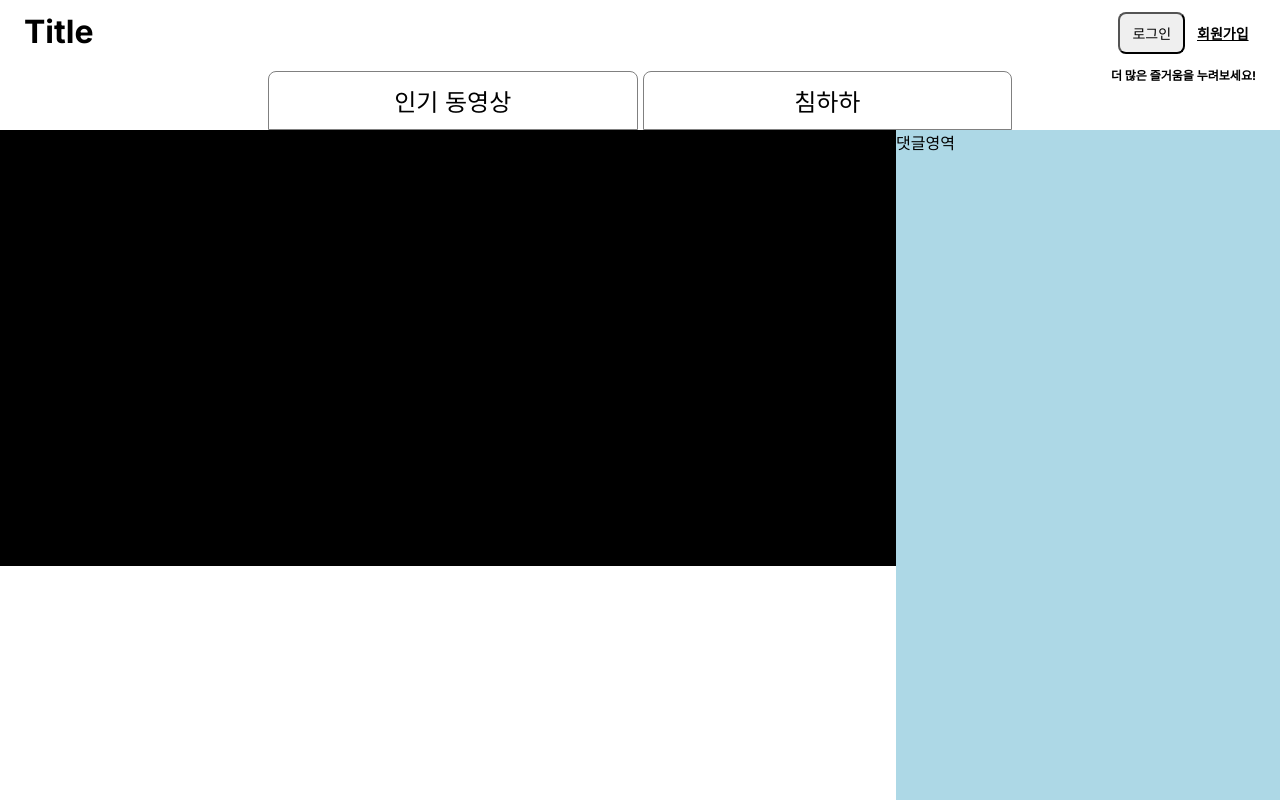
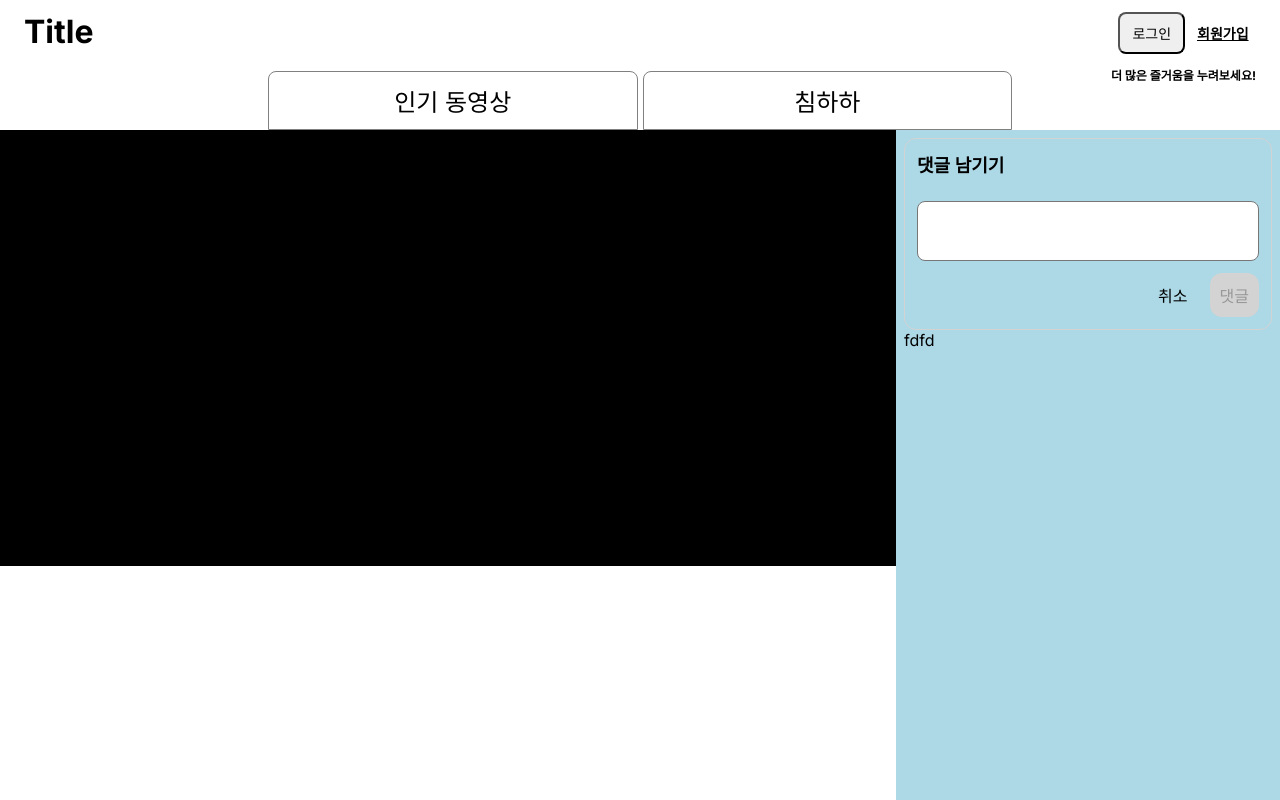
Before and after one commit to boyfromthewell/nextjs-playground, a Next.js app: page /video/1 in a window 1280 px wide. Built offline with nearby package versions, Linux system fonts and the light colour scheme; no server answers; the database is empty.

Commit message:
feat: 댓글 기능 구현 및 각 영상의 댓글 데이터 불러오기

```diff
--- /dev/null
+++ b/src/api/comment.ts
@@ -0,0 +1,44 @@
+type RequestType = {
+  videoId: string;
+  userId: string;
+  content: string;
+};
+
+export async function postComment(reqBody: RequestType, accessToken: string) {
+  try {
+    const res = await fetch(`/api/comment`, {
+      method: 'POST',
+      headers: {
+        'Content-Type': 'application/json',
+        Authorization: `Bearer ${accessToken}`,
+      },
+      body: JSON.stringify(reqBody),
+    });
+    if (res.status === 200) {
+      console.log('ok');
+      return true;
+    }
+  } catch (error) {
+    console.error('Failed to post user data:', error);
+  }
+  return false;
+}
+
+export async function getComment(videoId: string) {
+  try {
+    const res = await fetch(
+      `/api/comment?videoId=${encodeURIComponent(videoId)}`,
+      {
+        method: 'GET',
+        headers: {
+          'Content-Type': 'application/json',
+        },
+      },
+    );
+    if (res.status === 200) {
+      return res.json();
+    }
+  } catch (error) {
+    console.error('Failed to post user data:', error);
+  }
+}
--- a/src/app/api/auth/[...nextauth]/route.ts
+++ b/src/app/api/auth/[...nextauth]/route.ts
@@ -26,7 +26,6 @@ const handler = NextAuth({
       return url.startsWith(baseUrl) ? baseUrl : url;
     },
     async jwt({ token, user, account }) {
-      console.log(token);
       if (account) {
         token.provider = account.provider;
         token.accessToken = account.access_token;
--- /dev/null
+++ b/src/app/api/comment/route.ts
@@ -0,0 +1,53 @@
+import { PrismaClient } from '@prisma/client';
+import { NextRequest, NextResponse } from 'next/server';
+
+const prisma = new PrismaClient();
+
+export async function POST(req: NextRequest) {
+  const body = await req.json();
+  const { videoId, userId, content } = body;
+
+  try {
+    let video = await prisma.video.findUnique({
+      where: { videoId },
+    });
+
+    if (!video) {
+      await prisma.video.create({
+        data: { videoId },
+      });
+    }
+
+    const newComment = await prisma.comment.create({
+      data: {
+        video: {
+          connect: { videoId },
+        },
+        userId,
+        content,
+      },
+    });
+    return NextResponse.json(newComment, { status: 200 });
+  } catch (e) {
+    return NextResponse.json({ error: 'Server Error' }, { status: 500 });
+  }
+}
+
+export async function GET(req: NextRequest) {
+  const url = new URL(req.url);
+  const videoId = url.searchParams.get('videoId');
+
+  if (!videoId) {
+    return NextResponse.json({ error: 'videoId is required' }, { status: 400 });
+  }
+
+  try {
+    const comments = await prisma.video.findUnique({
+      where: { videoId },
+      include: { comments: true },
+    });
+    return NextResponse.json(comments, { status: 200 });
+  } catch (e) {
+    return NextResponse.json({ error: 'Server Error' }, { status: 500 });
+  }
+}
--- /dev/null
+++ b/src/app/video/[id]/_components/CommentForm.tsx
@@ -0,0 +1,88 @@
+import { useSession } from 'next-auth/react';
+import { ChangeEvent } from 'react';
+import styled from 'styled-components';
+
+interface CommentFormProps {
+  value: string;
+  onChange: (e: ChangeEvent<HTMLTextAreaElement>) => void;
+  resetText: () => void;
+  sendComment: () => void;
+}
+
+export default function CommentForm({
+  value,
+  onChange,
+  resetText,
+  sendComment,
+}: CommentFormProps) {
+  const { data } = useSession();
+
+  return (
+    <FormContainer>
+      <span>댓글 남기기</span>
+      <Name>{data?.user.email || data?.user.name}</Name>
+      <CommentInput value={value} onChange={onChange} />
+      <ButtonWrapper>
+        <CancelBtn onClick={resetText}>취소</CancelBtn>
+        <SendBtn disabled={!value} onClick={sendComment}>
+          댓글
+        </SendBtn>
+      </ButtonWrapper>
+    </FormContainer>
+  );
+}
+
+const FormContainer = styled.div`
+  display: flex;
+  flex-direction: column;
+  width: 100%;
+  height: fit-content;
+  gap: 12px;
+  border-radius: 12px;
+  border: 1px solid lightgray;
+  padding: 12px;
+  span {
+    font-size: 18px;
+    font-weight: 600;
+  }
+`;
+const Name = styled.p``;
+
+const CommentInput = styled.textarea`
+  width: 100%;
+  resize: none;
+  font-size: 1.225rem;
+  padding: 7px;
+  border-radius: 8px;
+`;
+
+const ButtonWrapper = styled.div`
+  display: flex;
+  justify-content: flex-end;
+  gap: 12px;
+`;
+
+const SendBtn = styled.button`
+  padding: 10px;
+  border-radius: 12px;
+  border: none;
+  font-size: 16px;
+  background-color: transparent;
+  &:disabled {
+    background-color: lightgrey;
+  }
+  &:not(:disabled) {
+    color: #fff;
+    background: #065fd4;
+  }
+`;
+
+const CancelBtn = styled(SendBtn)`
+  &:not(:disabled) {
+    background-color: transparent;
+    color: black;
+    &:hover {
+      background-color: lightgrey;
+    }
+  }
+`;
--- /dev/null
+++ b/src/app/video/[id]/_components/CommentList.tsx
@@ -0,0 +1,19 @@
+import { getComment } from '@/api/comment';
+import { useEffect } from 'react';
+import styled from 'styled-components';
+
+export default function CommentList({ videoId }: { videoId: string }) {
+  useEffect(() => {
+    const fetchComment = async () => {
+      const res = await getComment(videoId);
+      console.log(res);
+    };
+    fetchComment();
+  }, []);
+  return <ListContainer>fdfd</ListContainer>;
+}
+
+const ListContainer = styled.div`
+  display: flex;
+  flex-direction: column;
+`;
--- a/src/app/video/[id]/_components/Comments.tsx
+++ b/src/app/video/[id]/_components/Comments.tsx
@@ -1,12 +1,53 @@
 'use client';
 
 import styled from 'styled-components';
+import CommentForm from './CommentForm';
+import { ChangeEvent, useState } from 'react';
+import { useParams } from 'next/navigation';
+import { postComment } from '@/api/comment';
+import { useSession } from 'next-auth/react';
+import CommentList from './CommentList';
 
 export default function Comments() {
-  return <CommentsContainer>댓글영역</CommentsContainer>;
+  const [textValue, setTextValue] = useState('');
+  const { data } = useSession();
+  const { id } = useParams();
+  const videoId = typeof id === 'string' ? id : '';
+
+  const onChange = (e: ChangeEvent<HTMLTextAreaElement>) =>
+    setTextValue(e.target.value);
+
+  const resetText = () => setTextValue('');
+
+  const sendComment = async () => {
+    const isSuccess = await postComment(
+      {
+        videoId,
+        userId: data?.user.email || (data?.user.name as string),
+        content: textValue,
+      },
+      data?.user.accessToken as string,
+    );
+    if (isSuccess) resetText();
+  };
+
+  return (
+    <CommentsContainer>
+      <CommentForm
+        value={textValue}
+        onChange={onChange}
+        resetText={resetText}
+        sendComment={sendComment}
+      />
+      <CommentList videoId={videoId} />
+    </CommentsContainer>
+  );
 }
 
 const CommentsContainer = styled.div`
+  display: flex;
+  flex-direction: column;
+  padding: 8px;
   width: 30%;
   height: auto;
   background-color: lightblue;
--- a/src/types/next-auth.d.ts
+++ b/src/types/next-auth.d.ts
@@ -5,6 +5,7 @@ declare module 'next-auth' {
     user: {
       id?: string | null;
       provider?: string | null;
+      accessToken?: string | null;
     } & DefaultSession['user'];
   }
 }
@@ -13,5 +14,6 @@ declare module 'next-auth/jwt' {
   interface JWT {
     id?: string;
     provider?: string;
+    accessToken?: string;
   }
 }
```
Also changed, not shown: 1 other file (tests, documents, lock files or other folders).
